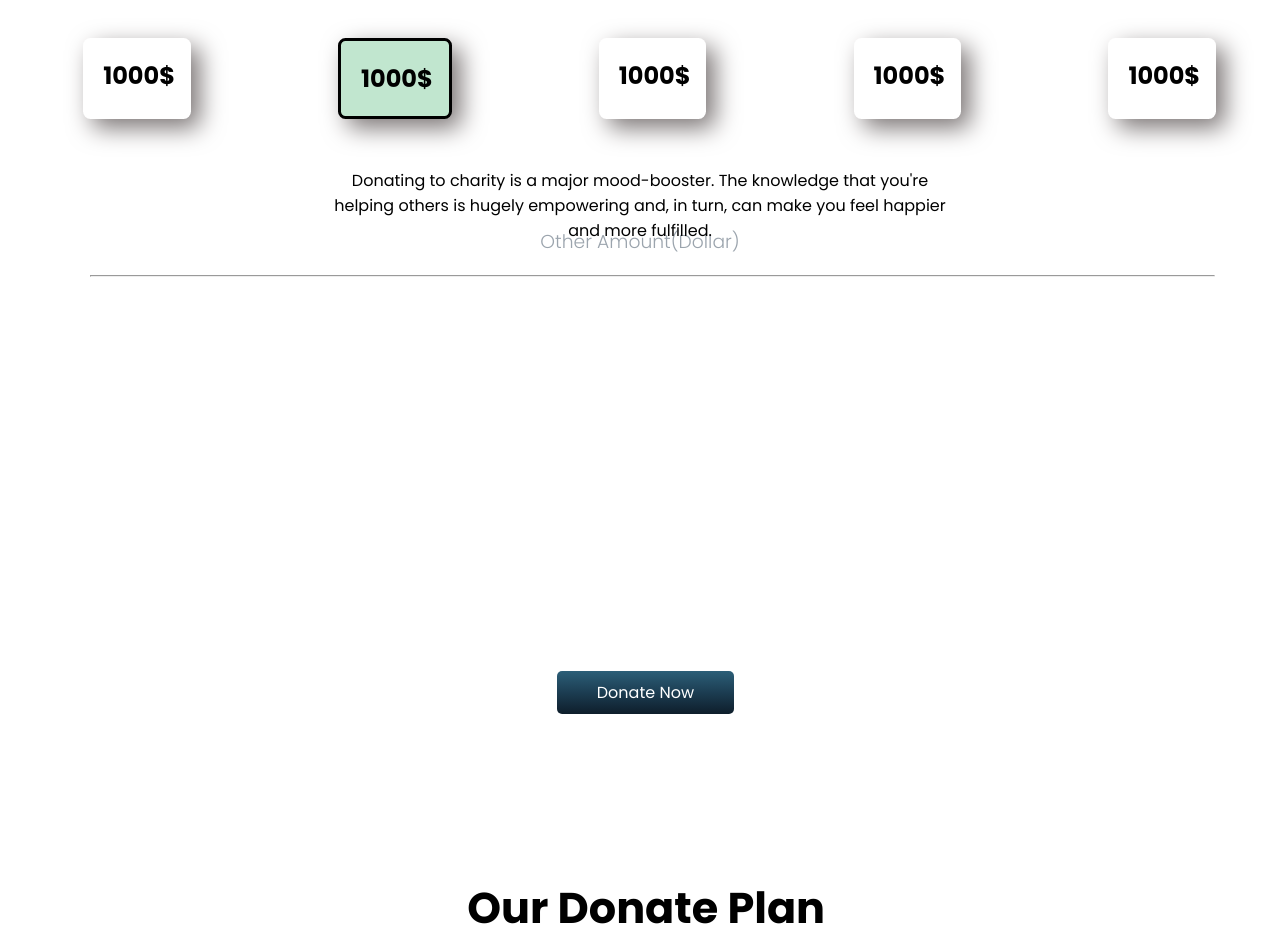
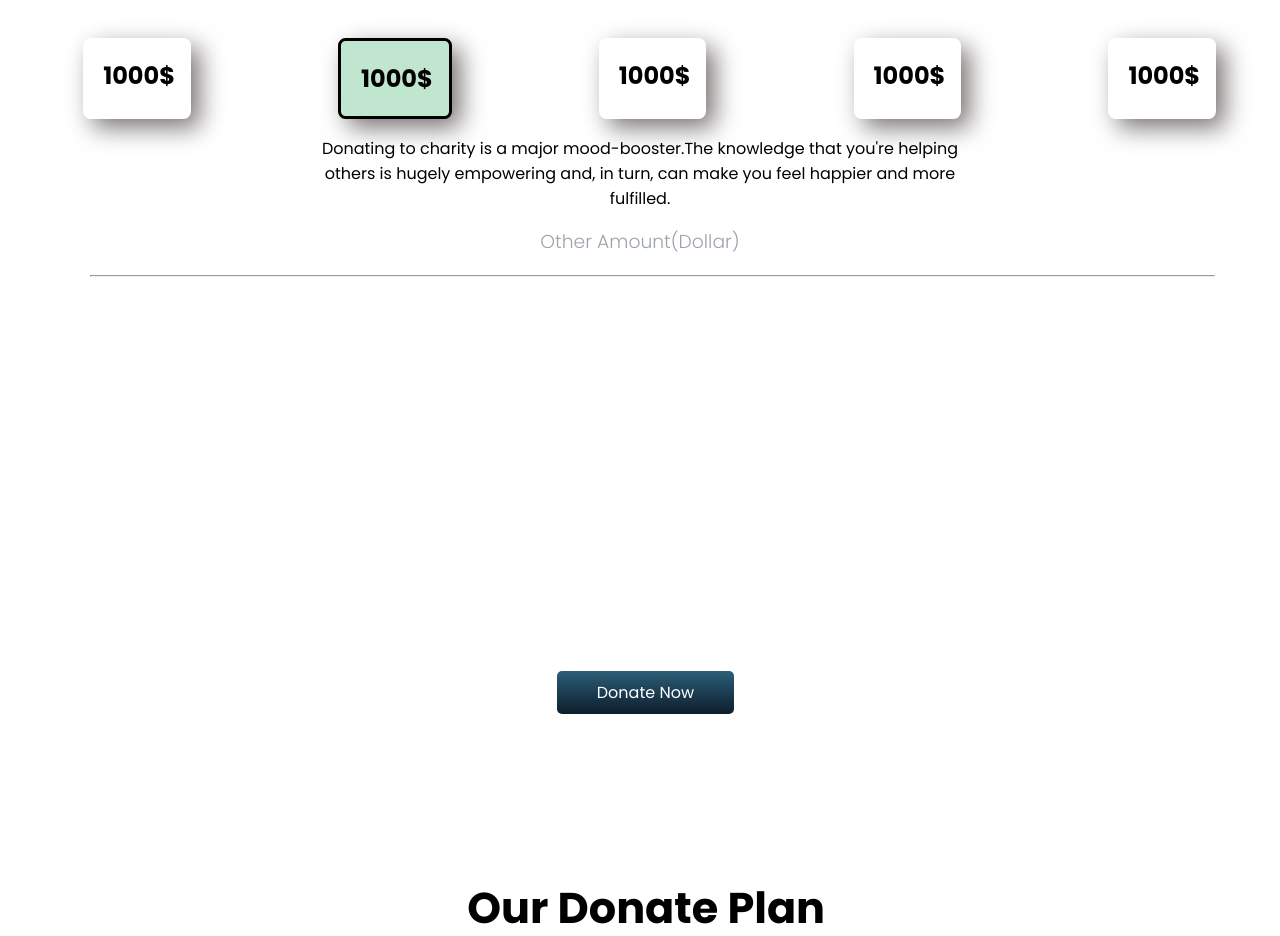
Before and after one commit to TasnimSarwar/assignment-1, a plain HTML site: page index.html in a window 1280 px wide. Shown: the part 1000-1936 px from the top of the page. Drawn offline with Linux system fonts and the light colour scheme.

Commit message:
change commit

```diff
--- a/style.css
+++ b/style.css
@@ -62,7 +62,7 @@ section{
     text-align: center;
     font-weight:400;
     font: size 18px;
-    top:144%;
+    top:140%;
     left:25%;
     right:25%;
 }
@@ -247,38 +247,6 @@ section{
     top: 605%;
 }
 
-/*.last{
-    position:absolute;
-    top:640%;
-    width:22%;
-    height: 35px;
-    left:32%;
-    padding-top:10px;
-    padding-left:10px;
-    border-radius: 5px;
-    background-color:rgb(226, 226, 226);
-    font-size: 18px;
-    font-weight:600;
-    margin: 20px;
-    color:rgb(151, 151, 151);
-}
-
-.sub{
-    position:absolute;
-    top:640%;
-    left:55.5%;
-    height:35px;
-    width:8%;
-    padding-left:1.56%;
-    padding-top: 10px;
-    color:white;
-    border-radius: 5px;
-    background-color:#ff0000;
-    font-size: 18px;
-    font-weight:500;
-    margin: 20px;
-}*/
-
 .emailsub{
     background-image:linear-gradient(rgb(115, 141, 115),rgb(130, 149, 172));
     width:60%;
```
Also changed, not shown: index.html (+1 -1 lines).
